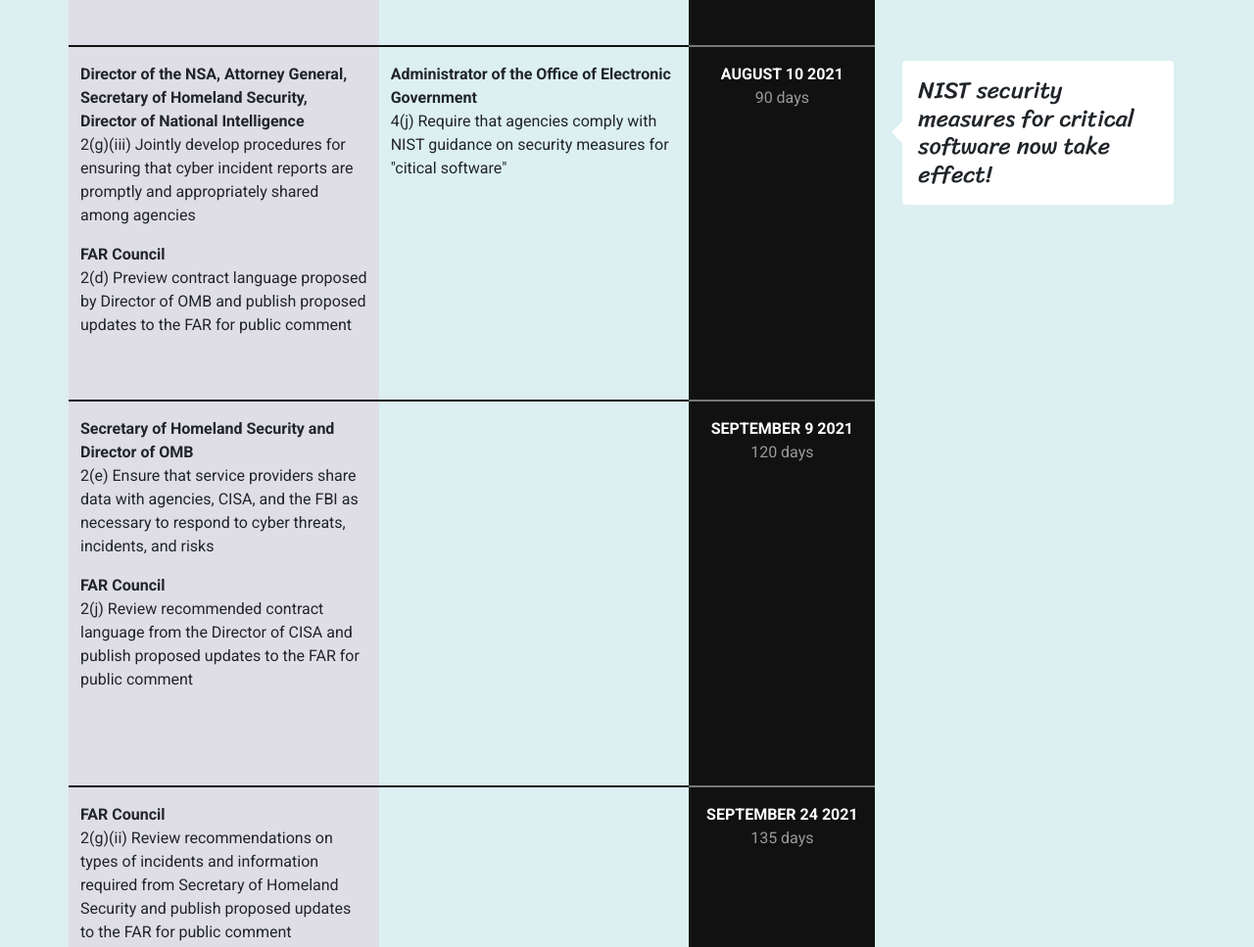
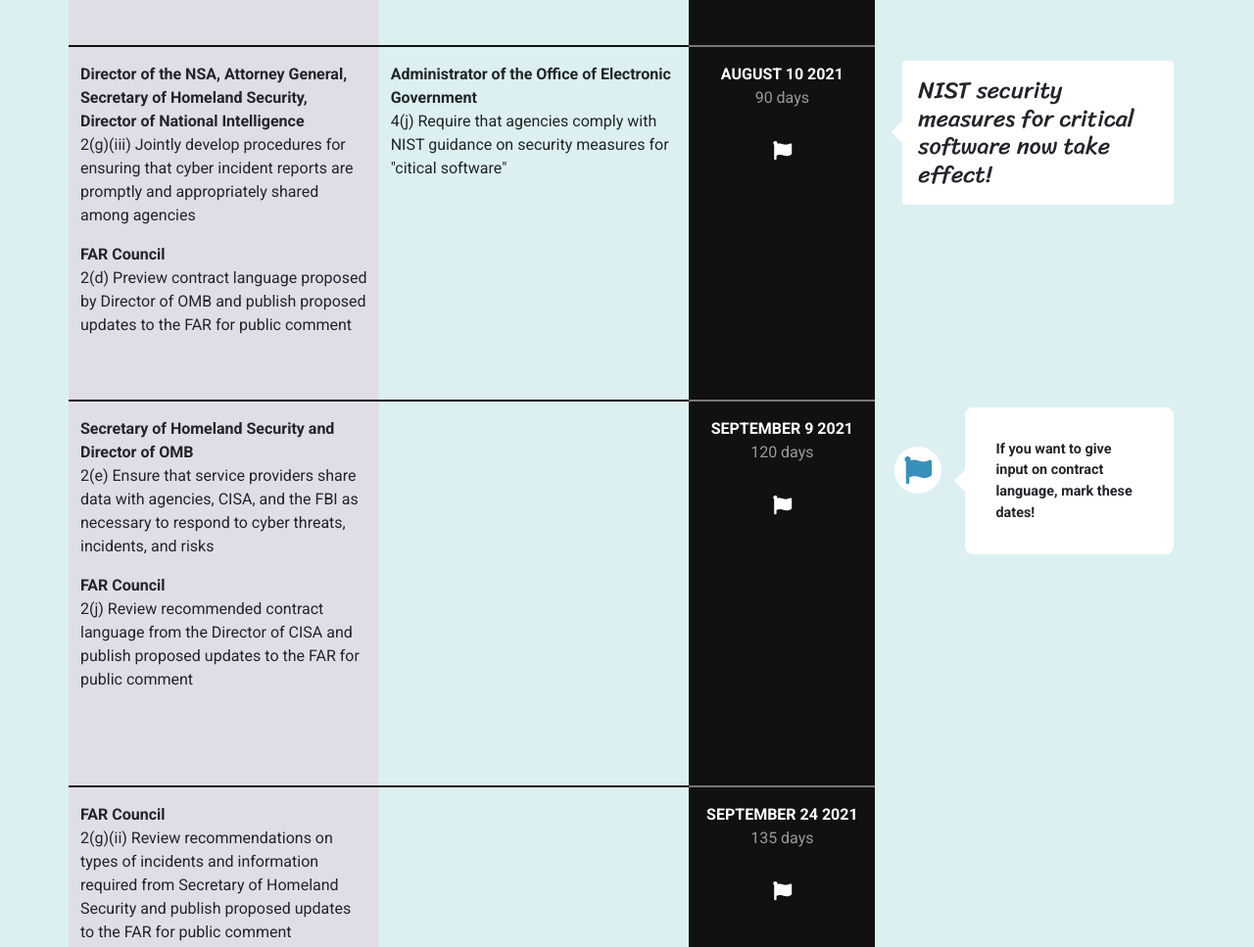
Before and after one commit to cberry-adolus/sbom_timeline, a plain HTML site: page index.html in a window 1280 px wide. Shown: the part 1590-2557 px from the top of the page at 98% size. Drawn offline with nearby package versions, Linux system fonts and the light colour scheme.

Commit message:
adding some additional messaging

```diff
--- a/css/main.css
+++ b/css/main.css
@@ -54,31 +54,6 @@ header h1 {
     .row .sec-4 h3 {
         color: #45809b;
     }
-/* .white-line::before {
-    content: '';
-    width: 120px;
-    height: 2px;
-    background: #777;
-    position: absolute;
-    left: calc(50% - 110px);
-    top: 0;
-}
-.white-line::after {
-    content: '•';
-    font-size: 48px;
-    line-height: 28px;
-    text-align: center;
-    padding-left: 1px;
-    position: absolute;
-    display: block;
-    width: 26px;
-    height: 26px;
-    background: #777;
-    border-radius: 26px;
-    top: -13px;
-    left: calc(50% - 13px);
-    color: #fff;
-} */
 .row.extended .col {
     padding-bottom: 5rem !important;
 }
@@ -194,6 +169,51 @@ section {
     font-weight: 700;
     display: inline-block;
 }
+.timeline div {
+    color: #fff;
+    padding-top: 2rem;
+    font-size: 0.9rem;
+}
+    .right svg {
+        color: #3791bb;
+        border: 5px solid #fff;
+        background: #fff;
+        border-radius: 50px;
+        font-size: 48px;
+        padding: 5px;
+    }
+    .custom-info {
+        background: #fff;
+        padding: 2rem;
+        border-radius: .5rem;
+        font-size: 0.9rem;
+        font-weight: 700;
+        position: relative;
+        margin: -40px 0 0 0;
+    }
+    .custom-info:after,
+    .custom-info:before {
+        right: 100%;
+        top: 50%;
+        border: solid transparent;
+        content: "";
+        height: 0;
+        width: 0;
+        position: absolute;
+        pointer-events: none;
+    }
+    .custom-info:after {
+        border-color: rgba(255, 255, 255, 0);
+        border-right-color: #fff;
+        border-width: 5px;
+        margin-top: -5px;
+    }
+    .custom-info:before {
+        border-color: rgba(255, 255, 255, 0);
+        border-right-color: #fff;
+        border-width: 11px;
+        margin-top: -11px;
+    }
 
 footer {
     background: #000;
--- a/index.html
+++ b/index.html
@@ -181,6 +181,9 @@
                     <div class="col col-sm-2 timeline white-line pb-5 pt-3">
                         <p>AUGUST 10 2021</p>
                         <span>90 days</span>
+                        <div>
+                            <i class="fas fa-flag fa-lg"></i>
+                        </div>
                     </div>
                     <div class="col right">
                         <div class="card p-3">
@@ -214,9 +217,19 @@
                     <div class="col col-sm-2 timeline white-line pb-5 pt-3">
                         <p>SEPTEMBER 9 2021</p>
                         <span>120 days</span>
+                        <div>
+                            <i class="fas fa-flag fa-lg"></i>
+                        </div>
                     </div>
                     <div class="col pb-5 right">
-
+                        <div class="row pt-5">
+                            <div class="col col-sm-3 text-end">
+                                <i class="fas fa-flag fa-lg"></i>
+                            </div>
+                            <div class="col">
+                                <div class="custom-info">If you want to give input on contract language, mark these dates!</div>
+                            </div>
+                        </div>
                     </div>
                 </div>
 
@@ -239,6 +252,9 @@
                     <div class="col col-sm-2 timeline white-line pb-5 pt-3">
                         <p>SEPTEMBER 24 2021</p>
                         <span>135 days</span>
+                        <div>
+                            <i class="fas fa-flag fa-lg"></i>
+                        </div>
                     </div>
                     <div class="col pb-5 right">
 
```
